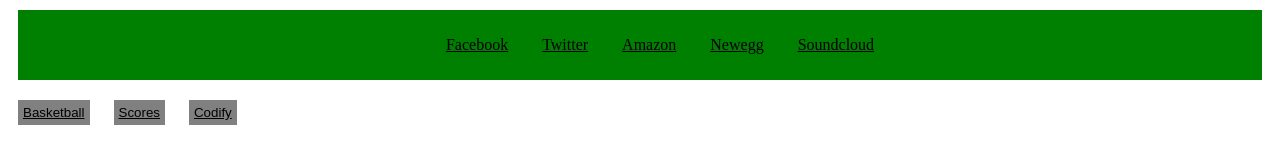
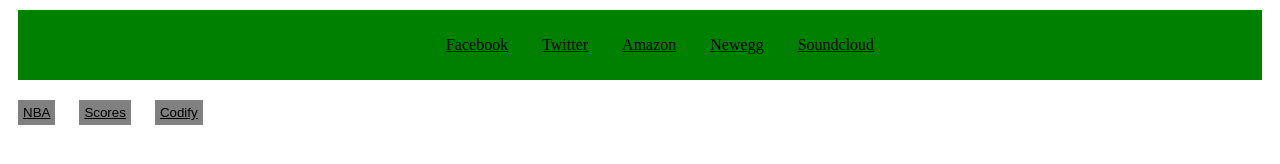
Before and after one commit to cassidyduong/week3groupexercise, a plain HTML site: page classwork.html in a window 1280 px wide. Drawn offline with Linux system fonts and the light colour scheme.

Commit message:
first commit

```diff
--- a/classwork.html
+++ b/classwork.html
@@ -13,8 +13,9 @@
 		<li><a href="https://www.soundcloud.com">Soundcloud</a></li>
 	</ul>
 </nav>
-		<button type="button"><a href="https://www.nba.com">Basketball</a></button>
+		<button type="button"><a href="https://www.nba.com">NBA</a></button>
 		<button type="button"><a href="https://www.espn.com">Scores</a></button>
 		<button type="button"><a href="https://www.codifyacademy.com">Codify</a></button>
+		<img src
 </body>
 </html>
```
